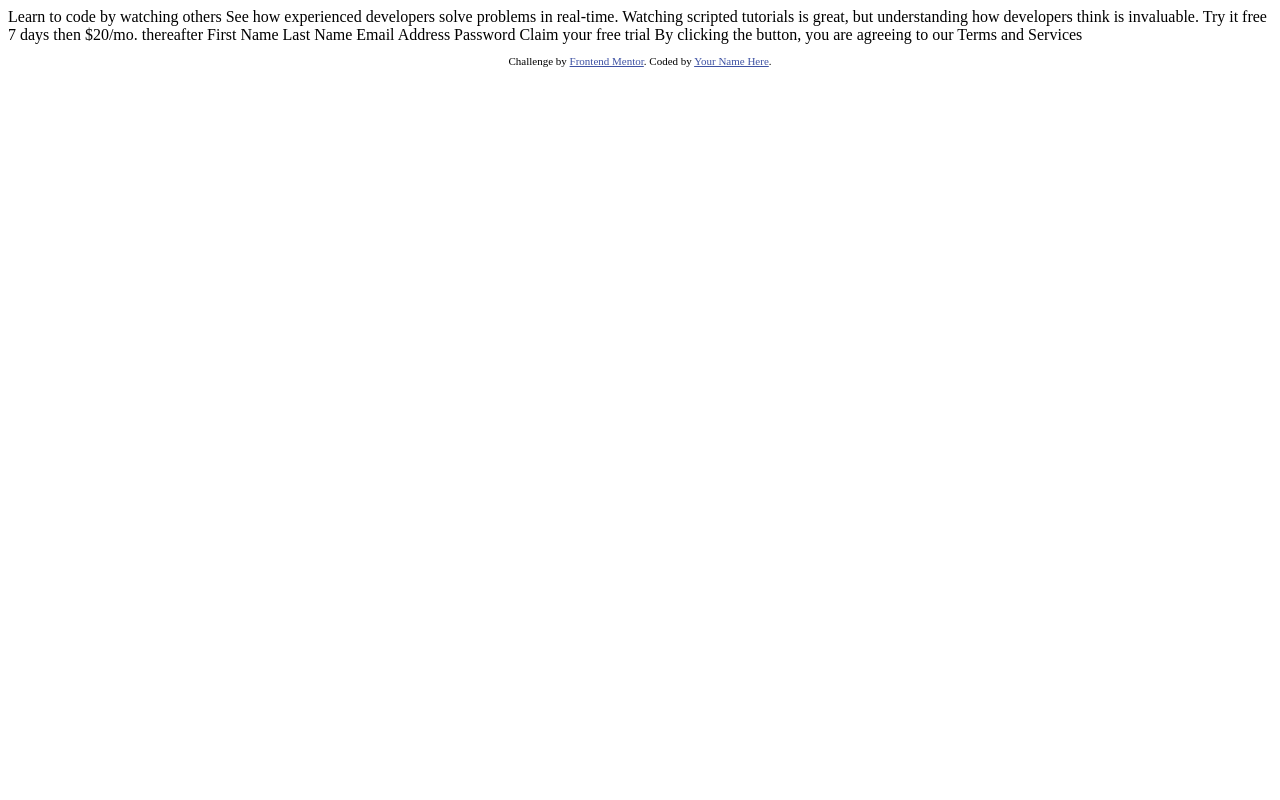
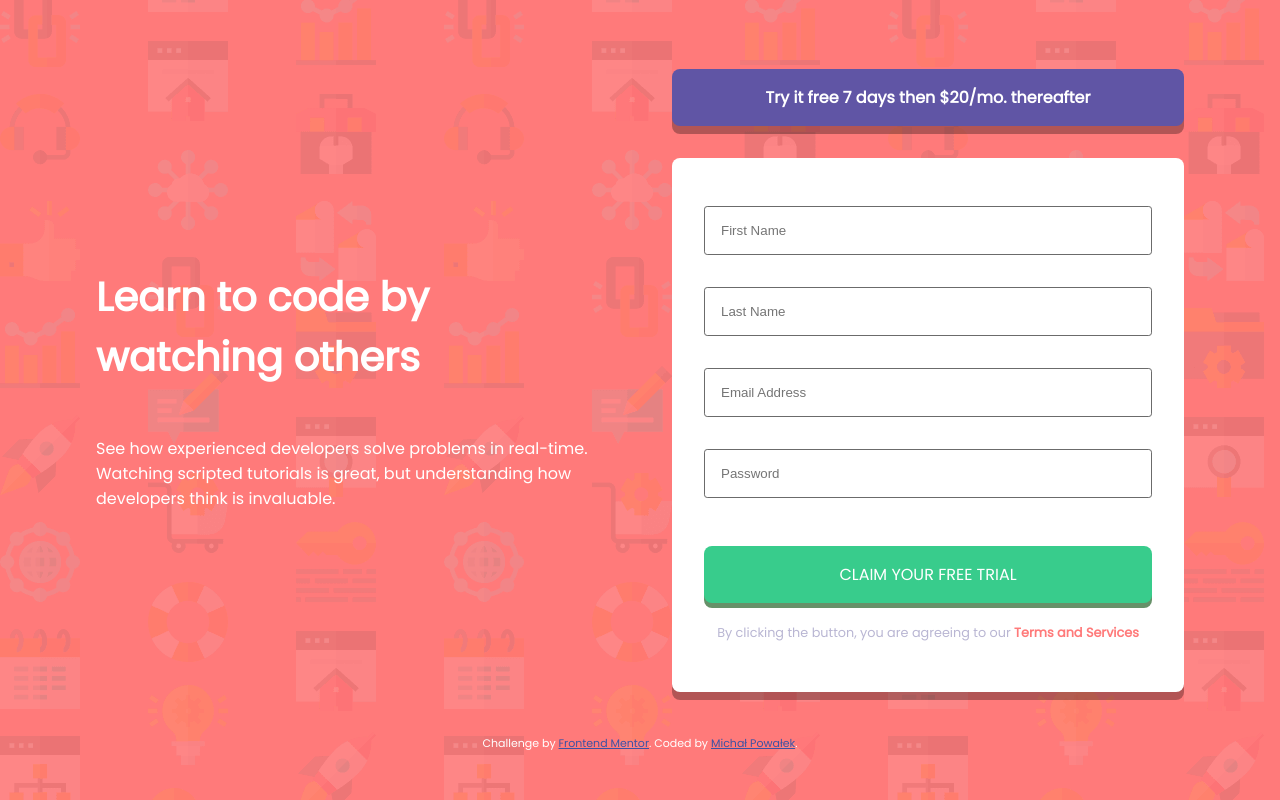
Before and after one commit to powalekm/FrontendMentor-Intro-component-with-signup-form-master, a plain HTML site: page index.html in a window 1280 px wide. Drawn offline with nearby package versions, Linux system fonts and the light colour scheme.

Commit message:
CSS included

```diff
--- a/index.html
+++ b/index.html
@@ -1,42 +1,57 @@
 <!DOCTYPE html>
 <html lang="en">
+
 <head>
   <meta charset="UTF-8">
-  <meta name="viewport" content="width=device-width, initial-scale=1.0"> <!-- displays site properly based on user's device -->
+  <meta name="viewport" content="width=device-width, initial-scale=1.0">
+  <!-- displays site properly based on user's device -->
+  <title>Frontend Mentor | Intro component with sign up form</title>
+  <link rel="icon" type="image/png" sizes="32x32" href="./images/favicon-32x32.png">
+  <link href='https://fonts.googleapis.com/css?family=Poppins' rel='stylesheet'>
+  <link rel="stylesheet" href="styles.css">
+</head>
 
-  <link rel="icon" type="image/png" sizes="32x32" href="./images/favicon-32x32.png">
-
-  <title>Frontend Mentor | Intro component with sign up form</title>
-
-  <!-- Feel free to remove these styles or customise in your own stylesheet 👍 -->
-  <style>
-    .attribution { font-size: 11px; text-align: center; }
-    .attribution a { color: hsl(228, 45%, 44%); }
-  </style>
-</head>
 <body>
 
-  Learn to code by watching others
+  <div class="mainFlexContainer">
 
-  See how experienced developers solve problems in real-time. Watching scripted tutorials is great,
-  but understanding how developers think is invaluable.
+    <div class="flexContainerColumnLeft">
+      <h2>Learn to code by watching others</h2>
+      <p>See how experienced developers solve problems in real-time. Watching scripted tutorials is great,
+        but understanding how developers think is invaluable.</p>
+    </div>
 
-  Try it free 7 days then $20/mo. thereafter
+    <div class="flexContainerColumnRight">
+      <div class="topHeader shadow">
+        <h3>Try it free 7 days then $20/mo. thereafter</h1>
+      </div>
 
-  First Name
-  Last Name
-  Email Address
-  Password
+      <div class="signupForm shadow">
+        <form>
+          <input type="text" id="firstName" name="firstName" placeholder="First Name">
+          <input type="text" id="lastName" name="lastName" placeholder="Last Name">
+          <input type="text" id="emailAddress" name="emailAddress" placeholder="Email Address">
+          <input type="text" id="password" name="password" placeholder="Password">
+        </form>
 
-  Claim your free trial
+        <a href="#" class="button smallShadow">CLAIM YOUR FREE TRIAL</a>
 
-  By clicking the button, you are agreeing to our Terms and Services
+        <p><span class="notification">By clicking the button, you are agreeing to our </span><span class="termsAndServices">Terms and Services</span></p>
+      </div>
+
+    </div>
+  </div>
 
   <footer>
     <p class="attribution">
       Challenge by <a href="https://www.frontendmentor.io?ref=challenge" target="_blank">Frontend Mentor</a>.
-      Coded by <a href="#">Your Name Here</a>.
+      Coded by <a href="#">Michał Powałek</a>.
     </p>
   </footer>
+
+  <script src="https://ajax.googleapis.com/ajax/libs/jquery/3.7.1/jquery.min.js"></script>
+  <script src="index.js" charset="utf-8"></script>
+
 </body>
+
 </html>
--- /dev/null
+++ b/styles.css
@@ -0,0 +1,169 @@
+.attribution {
+    font-size: 11px;
+    text-align: center;
+}
+
+.attribution a {
+    color: hsl(228, 45%, 44%);
+}
+
+body {
+    margin: 0;
+    height: 100vh;
+    display: flex;
+    flex-direction: column;
+    justify-content: center;
+    align-items: center;
+    padding-left: 1rem;
+    padding-right: 1rem;
+    background-color: hsl(0, 100%, 74%);
+    background-image: url('./images/bg-intro-desktop.png');
+}
+
+h2 {
+    font-size: 2.5rem;
+    font-family: 'Poppins';
+    font-weight: 700;
+    color: white;
+}
+
+h3 {
+    font-size: 1rem;
+    font-family: 'Poppins';
+    font-weight: 700;
+    color: white;
+}
+
+p {
+    font-size: 1rem;
+    font-family: 'Poppins';
+    font-weight: 400;
+    color: white;
+}
+
+
+.mainFlexContainer {
+    border-radius: 1.5rem;
+    display: flex;
+    flex-direction: row;
+    justify-content: space-around;
+    text-align: center;
+}
+
+.flexContainerColumnLeft {
+    border-radius: 1.5rem;
+    display: flex;
+    flex-direction: column;
+    justify-content: center;
+    text-align: left;
+    max-width: 40vw;
+    padding: 2rem;
+}
+
+.flexContainerColumnRight {
+    border-radius: 1.5rem;
+    display: flex;
+    flex-direction: column;
+    justify-content: center;
+    text-align: center;
+    max-width: 40vw;
+    padding: 2rem;
+}
+
+.topHeader {
+    background-color: hsl(248, 32%, 49%);
+    margin-bottom: 2rem;
+    border-radius: 0.5rem;
+}
+
+.signupForm {
+    background-color: white;
+    padding: 2rem;
+    padding-right: 2rem;
+    border-radius: 0.5rem;
+}
+
+input[type=text] {
+    width: 100%;
+    padding: 1rem 1rem;
+    margin: 1rem 0;
+    border: 1px solid #6b6b6b;
+    border-radius: 0.2rem;
+    box-sizing: border-box;
+    outline: none;
+}
+input[type=text]:focus {
+    border: 1px solid #000000;
+    outline: none;
+  }
+
+.button {
+    font-size: 1rem;
+    font-family: 'Poppins';
+    font-weight: 400;
+    width: 100%;
+    margin-top: 2rem;
+    padding-top: 1rem;
+    padding-bottom: 1rem;
+    background-color: hsl(154, 59%, 51%);
+    border: none;
+    border-radius: 0.5rem;
+    color: white;
+    text-align: center;
+    text-decoration: none;
+    display: block;
+}
+
+.button:hover {
+    background-color: hsl(154, 73%, 61%);
+
+}
+
+.notification {
+    font-size: 0.8rem;
+    color: hsl(246, 25%, 77%);
+}
+
+.termsAndServices {
+    font-size: 0.8rem;
+    font-weight: 700;
+    color: hsl(0, 100%, 74%);
+}
+
+.shadow {
+    -webkit-box-shadow: -0px 8px 0px 0px rgba(0, 0, 0, 0.3);
+    -moz-box-shadow: -0px 8px 0px 0px rgba(0, 0, 0, 0.3);
+    box-shadow: -0px 8px 0px 0px rgba(0, 0, 0, 0.3);
+}
+
+.smallShadow {
+-webkit-box-shadow: -0px 5px 0px 0px rgba(0, 73, 6, 0.6);
+-moz-box-shadow: -0px 5px 0px 0px rgba(0, 73, 6, 0.6);
+box-shadow: -0px 5px 0px 0px rgba(0, 73, 6, 0.6);
+}
+
+@media (max-width: 760px) {
+    body {
+        width: 100vw;
+        padding: 0;
+        margin: 0;
+        height: auto;
+        background-image: url('./images/bg-intro-mobile.png');
+    }
+
+    .mainFlexContainer {
+        padding: 0;
+        margin: 0;
+        flex-direction: column;
+        justify-content: start;
+    }
+
+    .flexContainerColumnLeft {
+        max-width: 80vw;
+        text-align: center;
+    }
+
+    .flexContainerColumnRight {
+        max-width: 80vw;
+    }
+}
```
Also changed, not shown: index.js (added).
